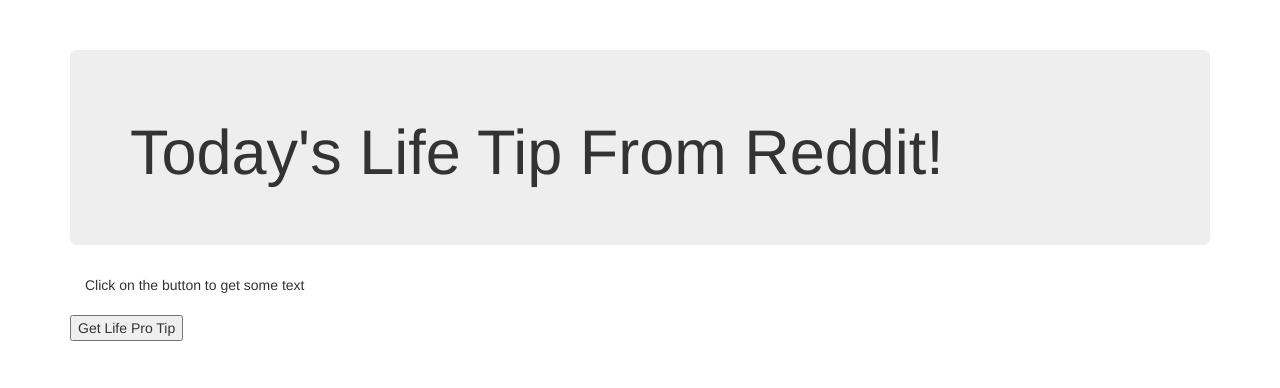
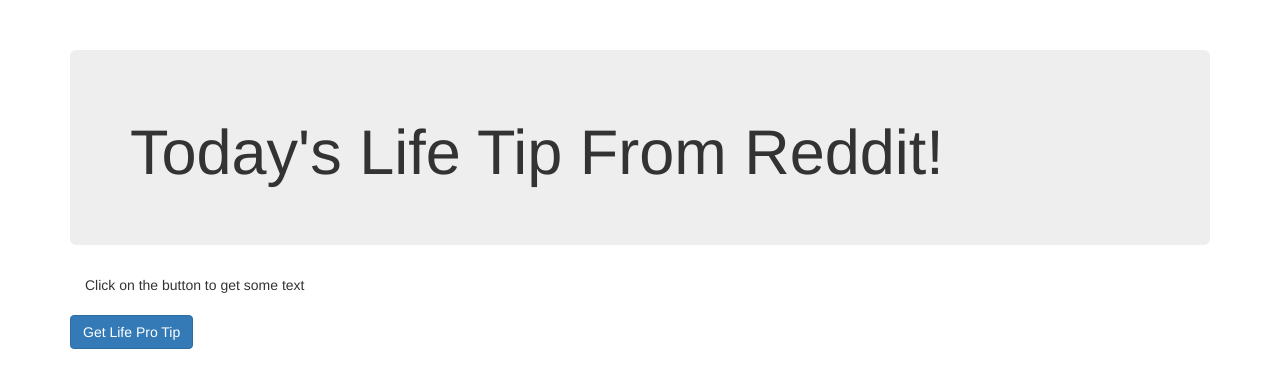
Before and after one commit to jennylia/LTPExpress-jennylia, a website: page public/index.html in a window 1280 px wide. Drawn offline with nearby package versions, Linux system fonts and the light colour scheme.

Commit message:
change css

```diff
--- a/package.json
+++ b/package.json
@@ -4,7 +4,8 @@
     "version": "0.0.1",
     "private": true,
     "dependencies": {
+        "aws-serverless-express": "latest",
         "express": "latest",
-        "aws-serverless-express": "latest"
+        "path": "^0.12.7"
     }
 }
--- a/public/index.html
+++ b/public/index.html
@@ -28,8 +28,8 @@
 
                         $("#div1").html(text);
                         $("#button").html("Tip Retrieved");
+
                         $("#linkText").attr("href", link);
-
                         $("#linkText").html("Read More...", link);
 
                     }
@@ -51,8 +51,7 @@
         <a id="linkText"><h2></h2></a>
     </div>
 
-    <button id="button">Get Life Pro Tip</button>
-
+    <button class="btn btn-primary" id="button">Get Life Pro Tip</button class="btn btn-primary">
 
 </div>
 
```
